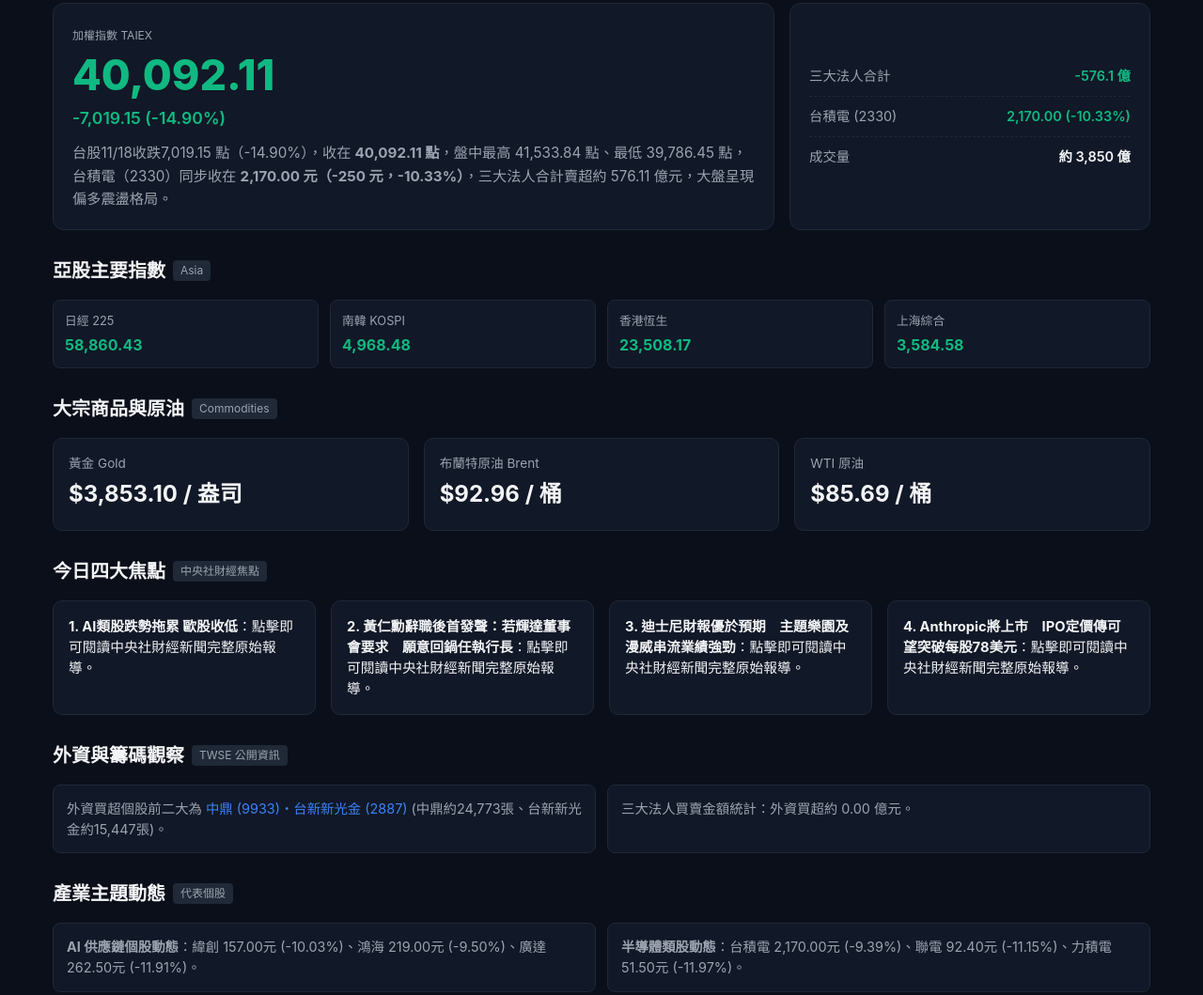
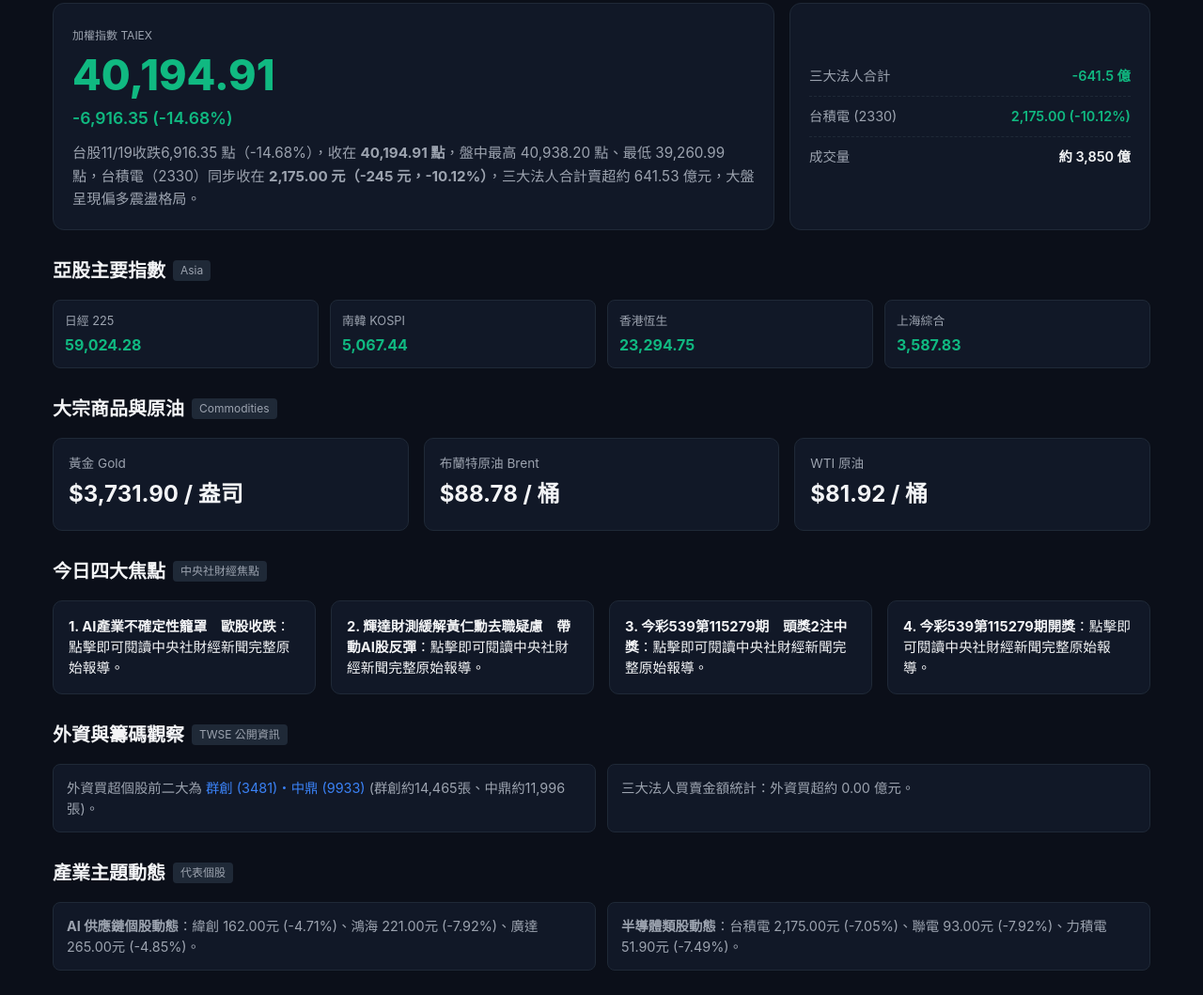
Before and after one commit to ViolaTu/market-pulse, a plain HTML site: page index.html in a window 1280 px wide. Shown: the part 310-1369 px from the top of the page at 94% size. Drawn offline with Linux system fonts and the light colour scheme.

Commit message:
chore: auto-update market pulse data [skip ci]

```diff
--- a/index.html
+++ b/index.html
@@ -298,10 +298,10 @@
       <span class="tag" style="font-size:0.75rem; color:var(--text-secondary);">加權指數 TAIEX</span>
 
       <!-- AUTO:TW_HERO:START -->
-  <div class="tw-bignum" style="color:var(--down-green)">40,092.11</div>
-  <div class="tw-sub" style="color:var(--down-green)">-7,019.15 (-14.90%)</div>
+  <div class="tw-bignum" style="color:var(--down-green)">40,194.91</div>
+  <div class="tw-sub" style="color:var(--down-green)">-6,916.35 (-14.68%)</div>
   <div class="tw-desc">
-    台股11/18收跌7,019.15 點（-14.90%），收在 <b>40,092.11 點</b>，盤中最高 41,533.84 點、最低 39,786.45 點，台積電（2330）同步收在 <b>2,170.00 元（-250 元，-10.33%）</b>，三大法人合計賣超約 576.11 億元，大盤呈現偏多震盪格局。
+    台股11/19收跌6,916.35 點（-14.68%），收在 <b>40,194.91 點</b>，盤中最高 40,938.20 點、最低 39,260.99 點，台積電（2330）同步收在 <b>2,175.00 元（-245 元，-10.12%）</b>，三大法人合計賣超約 641.53 億元，大盤呈現偏多震盪格局。
   </div>
 <!-- AUTO:TW_HERO:END -->
 
@@ -310,8 +310,8 @@
     <div class="card" style="display:flex; flex-direction:column; justify-content:center;">
 
       <!-- AUTO:TW_FACTS:START -->
-  <div class="tw-fact"><span class="lbl">三大法人合計</span><span class="val" style="color:var(--down-green)">-576.1 億</span></div>
-  <div class="tw-fact"><span class="lbl">台積電 (2330)</span><span class="val" style="color:var(--down-green)">2,170.00 (-10.33%)</span></div>
+  <div class="tw-fact"><span class="lbl">三大法人合計</span><span class="val" style="color:var(--down-green)">-641.5 億</span></div>
+  <div class="tw-fact"><span class="lbl">台積電 (2330)</span><span class="val" style="color:var(--down-green)">2,175.00 (-10.12%)</span></div>
   <div class="tw-fact"><span class="lbl">成交量</span><span class="val">約 3,850 億</span></div>
 <!-- AUTO:TW_FACTS:END -->
 
@@ -325,10 +325,10 @@
   </div>
   <div class="asia-strip">
     <!-- AUTO:ASIA_STRIP:START -->
-  <div class="asia-chip"><div class="n">日經 225</div><div class="v" style="color:var(--down-green)">58,860.43</div></div>
-  <div class="asia-chip"><div class="n">南韓 KOSPI</div><div class="v" style="color:var(--down-green)">4,968.48</div></div>
-  <div class="asia-chip"><div class="n">香港恆生</div><div class="v" style="color:var(--down-green)">23,508.17</div></div>
-  <div class="asia-chip"><div class="n">上海綜合</div><div class="v" style="color:var(--down-green)">3,584.58</div></div>
+  <div class="asia-chip"><div class="n">日經 225</div><div class="v" style="color:var(--down-green)">59,024.28</div></div>
+  <div class="asia-chip"><div class="n">南韓 KOSPI</div><div class="v" style="color:var(--down-green)">5,067.44</div></div>
+  <div class="asia-chip"><div class="n">香港恆生</div><div class="v" style="color:var(--down-green)">23,294.75</div></div>
+  <div class="asia-chip"><div class="n">上海綜合</div><div class="v" style="color:var(--down-green)">3,587.83</div></div>
 <!-- AUTO:ASIA_STRIP:END -->
   </div>
 
@@ -341,15 +341,15 @@
     <!-- AUTO:COMMOD_GRID:START -->
   <div class="commod-card">
     <div class="n">黃金 Gold</div>
-    <div class="v">$3,853.10 / 盎司</div>
+    <div class="v">$3,731.90 / 盎司</div>
   </div>
   <div class="commod-card">
     <div class="n">布蘭特原油 Brent</div>
-    <div class="v">$92.96 / 桶</div>
+    <div class="v">$88.78 / 桶</div>
   </div>
   <div class="commod-card">
     <div class="n">WTI 原油</div>
-    <div class="v">$85.69 / 桶</div>
+    <div class="v">$81.92 / 桶</div>
   </div>
 <!-- AUTO:COMMOD_GRID:END -->
   </div>
@@ -362,23 +362,23 @@
   <div class="stories-grid">
     <!-- AUTO:FOCUS_STORIES:START -->
   <div class="story-card">
-    <a href="https://www.cna.com.tw/news/afe/202611180004.aspx" target="_blank" rel="noopener" style="text-decoration: none; color: inherit; display: block;">
-      <p><b>1. AI類股跌勢拖累 歐股收低</b>：點擊即可閱讀中央社財經新聞完整原始報導。</p>
+    <a href="https://www.cna.com.tw/news/afe/202611190004.aspx" target="_blank" rel="noopener" style="text-decoration: none; color: inherit; display: block;">
+      <p><b>1. AI產業不確定性籠罩　歐股收跌</b>：點擊即可閱讀中央社財經新聞完整原始報導。</p>
     </a>
   </div>
   <div class="story-card">
-    <a href="https://www.cna.com.tw/news/aopl/202611180003.aspx" target="_blank" rel="noopener" style="text-decoration: none; color: inherit; display: block;">
-      <p><b>2. 黃仁勳辭職後首發聲：若輝達董事會要求　願意回鍋任執行長</b>：點擊即可閱讀中央社財經新聞完整原始報導。</p>
+    <a href="https://www.cna.com.tw/news/afe/202611180364.aspx" target="_blank" rel="noopener" style="text-decoration: none; color: inherit; display: block;">
+      <p><b>2. 輝達財測緩解黃仁勳去職疑慮　帶動AI股反彈</b>：點擊即可閱讀中央社財經新聞完整原始報導。</p>
     </a>
   </div>
   <div class="story-card">
-    <a href="https://www.cna.com.tw/news/aopl/202611170340.aspx" target="_blank" rel="noopener" style="text-decoration: none; color: inherit; display: block;">
-      <p><b>3. 迪士尼財報優於預期　主題樂園及漫威串流業績強勁</b>：點擊即可閱讀中央社財經新聞完整原始報導。</p>
+    <a href="https://www.cna.com.tw/news/ahel/202611180354.aspx" target="_blank" rel="noopener" style="text-decoration: none; color: inherit; display: block;">
+      <p><b>3. 今彩539第115279期　頭獎2注中獎</b>：點擊即可閱讀中央社財經新聞完整原始報導。</p>
     </a>
   </div>
   <div class="story-card">
-    <a href="https://www.cna.com.tw/news/aopl/202611170336.aspx" target="_blank" rel="noopener" style="text-decoration: none; color: inherit; display: block;">
-      <p><b>4. Anthropic將上市　IPO定價傳可望突破每股78美元</b>：點擊即可閱讀中央社財經新聞完整原始報導。</p>
+    <a href="https://www.cna.com.tw/news/ahel/202611180338.aspx" target="_blank" rel="noopener" style="text-decoration: none; color: inherit; display: block;">
+      <p><b>4. 今彩539第115279期開獎</b>：點擊即可閱讀中央社財經新聞完整原始報導。</p>
     </a>
   </div>
 <!-- AUTO:FOCUS_STORIES:END -->
@@ -392,7 +392,7 @@
   <div class="watch-grid">
     <!-- AUTO:WATCH_FLOW:START -->
   <div class="watch-card">
-    <p>外資買超個股前二大為 <a href="https://www.twse.com.tw/zh/trading/foreign/t86.html" target="_blank" style="color: var(--accent-blue); text-decoration: none;">中鼎 (9933)・台新新光金 (2887)</a> (中鼎約24,773張、台新新光金約15,447張)。</p>
+    <p>外資買超個股前二大為 <a href="https://www.twse.com.tw/zh/trading/foreign/t86.html" target="_blank" style="color: var(--accent-blue); text-decoration: none;">群創 (3481)・中鼎 (9933)</a> (群創約14,465張、中鼎約11,996張)。</p>
   </div>
   <div class="watch-card">
     <p><a href="https://www.twse.com.tw/zh/trading/foreign/bfi82u.html" target="_blank" style="color: inherit; text-decoration: none;">三大法人買賣金額統計：外資買超約 0.00 億元。</a></p>
@@ -408,10 +408,10 @@
   <div class="watch-grid">
     <!-- AUTO:WATCH_SECTOR:START -->
   <div class="watch-card">
-    <p><b>AI 供應鏈個股動態</b>：緯創 157.00元 (-10.03%)、鴻海 219.00元 (-9.50%)、廣達 262.50元 (-11.91%)。</p>
+    <p><b>AI 供應鏈個股動態</b>：緯創 162.00元 (-4.71%)、鴻海 221.00元 (-7.92%)、廣達 265.00元 (-4.85%)。</p>
   </div>
   <div class="watch-card">
-    <p><b>半導體類股動態</b>：台積電 2,170.00元 (-9.39%)、聯電 92.40元 (-11.15%)、力積電 51.50元 (-11.97%)。</p>
+    <p><b>半導體類股動態</b>：台積電 2,175.00元 (-7.05%)、聯電 93.00元 (-7.92%)、力積電 51.90元 (-7.49%)。</p>
   </div>
 <!-- AUTO:WATCH_SECTOR:END -->
   </div>
```
